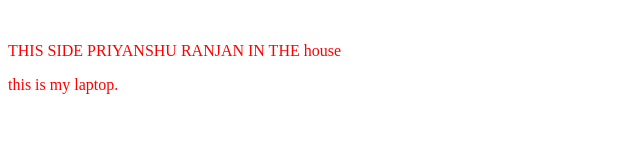
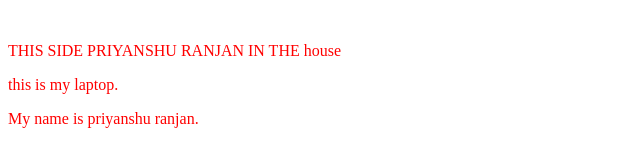
Before and after one commit to P-wq-gif/LocalRepo2, a plain HTML site: page index.html in a window 1280 px wide. Shown: the whole page, without its empty margins (0-640 px from the left). Drawn offline with Linux system fonts and the light colour scheme.

Commit message:
Add new para

```diff
--- a/index.html
+++ b/index.html
@@ -14,6 +14,9 @@
     <p>
         this is my laptop.
     </p>
+    <p>
+        My name is priyanshu ranjan.
+    </p>
 
 </body>
 </html>
```
